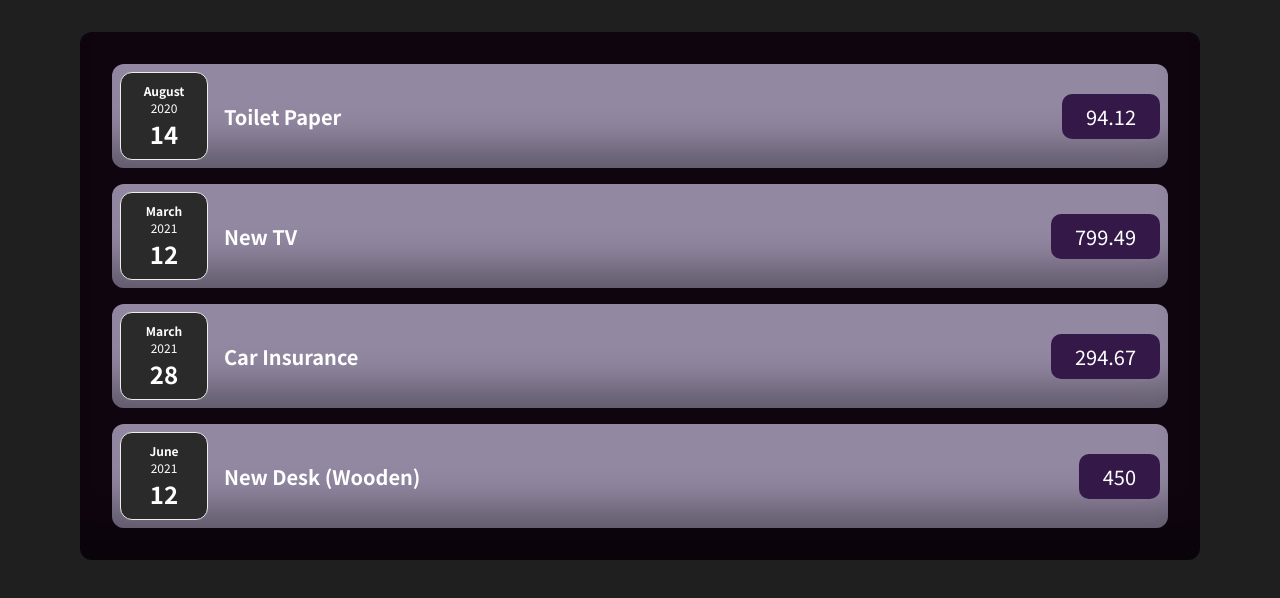
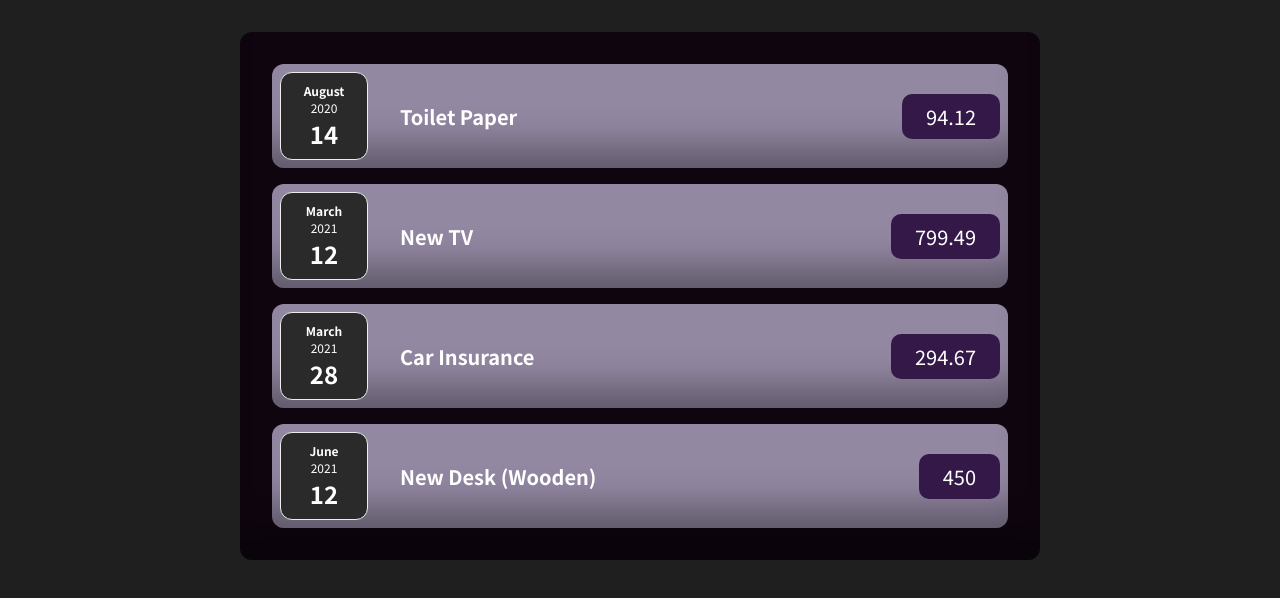
Before and after one commit to rajatdh27/Kharche, a React (Create React App) app: page / in a window 1280 px wide. Shown: the top 598 px of the page. Built offline with nearby package versions, Linux system fonts and the light colour scheme; the HTML template or start-up script is replaced by a standard one.

Commit message:
bug in the index.html

```diff
--- a/public/index.html
+++ b/public/index.html
@@ -2,6 +2,7 @@
 <html lang="en">
   <head>
     <meta charset="utf-8" />
+    <meta name="viewport" content="width=device-width, initial-scale=1" />
     <link rel="apple-touch-icon" sizes="57x57" href="/apple-icon-57x57.png" />
     <link rel="apple-touch-icon" sizes="60x60" href="/apple-icon-60x60.png" />
     <link rel="apple-touch-icon" sizes="72x72" href="/apple-icon-72x72.png" />
--- a/src/components/Expenses/ExpenseDate.css
+++ b/src/components/Expenses/ExpenseDate.css
@@ -9,6 +9,7 @@
   border-radius: 12px;
   align-items: center;
   justify-content: center;
+  margin-right: 1rem;
 }
 
 .expense-date__month {
--- a/src/components/Expenses/Expenses.css
+++ b/src/components/Expenses/Expenses.css
@@ -2,6 +2,6 @@
   padding: 1rem;
   background-color: #0e050f;
   margin: 2rem auto;
-  width: 70rem;
+  width: 50rem;
   max-width: 95%;
 }
--- a/src/components/Expenses/Expenses.jsx
+++ b/src/components/Expenses/Expenses.jsx
@@ -13,6 +13,7 @@
             title={item.title}
             amount={item.amount}
             date={item.date}
+            key={Math.random()}
           />
         );
       })}
```
